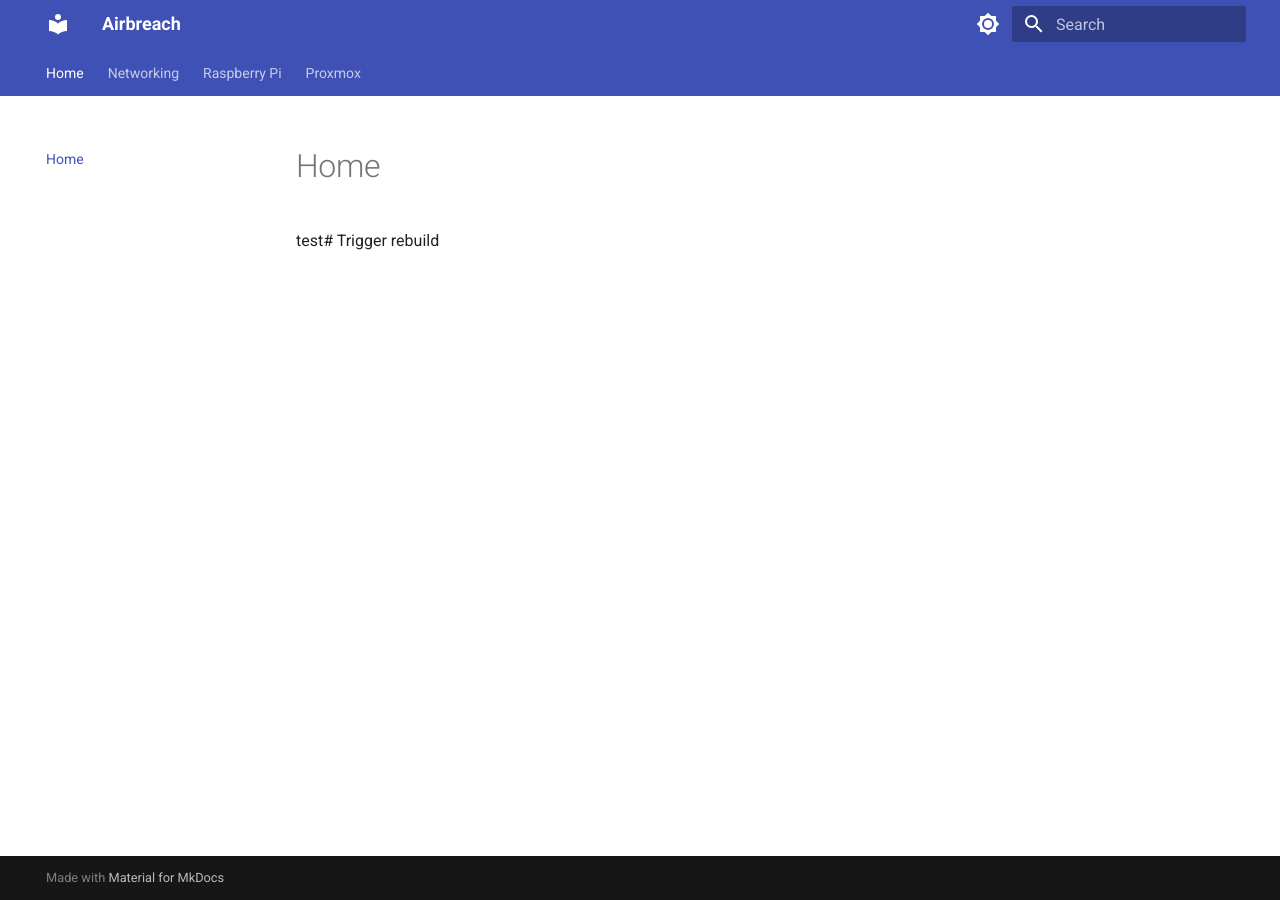
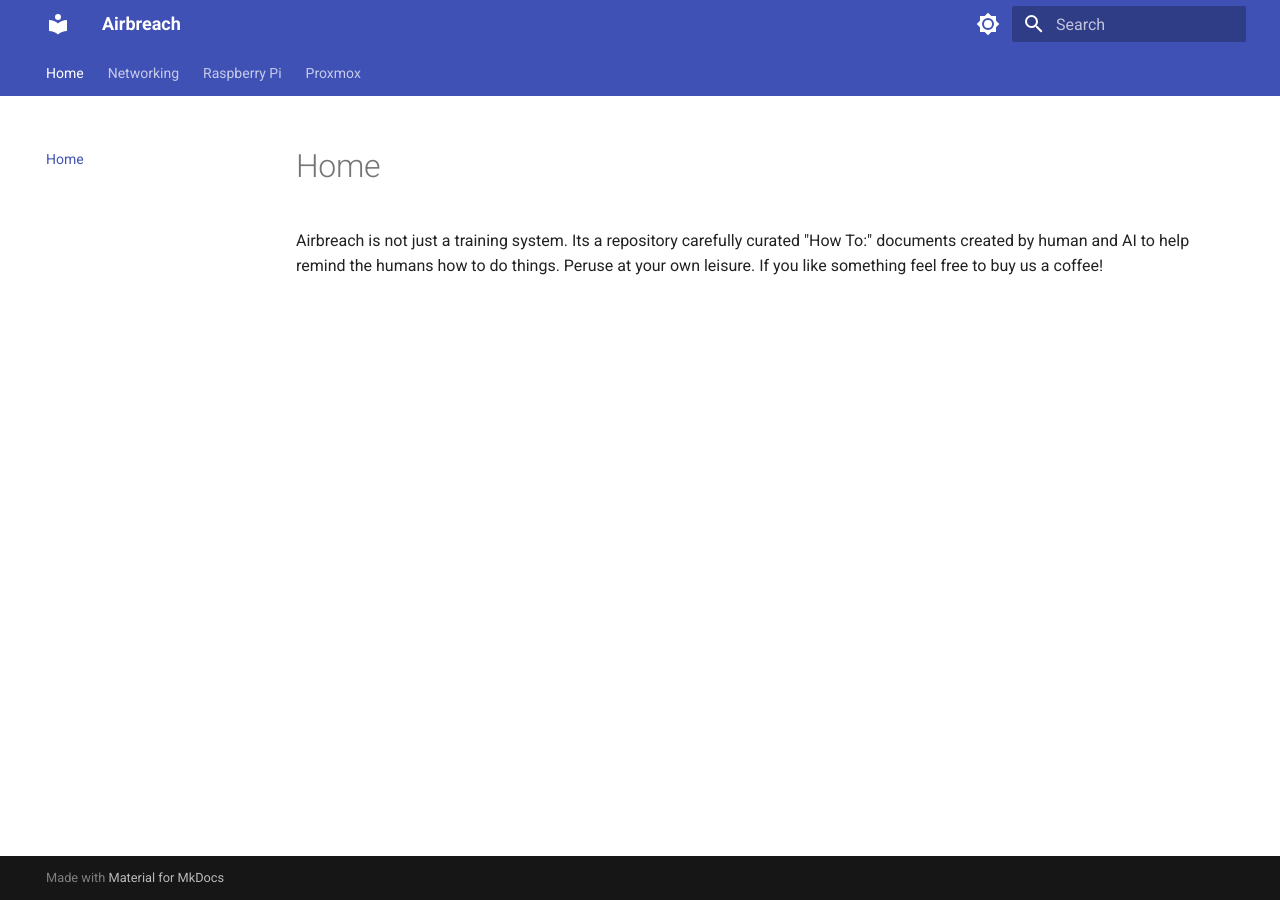
Before and after one commit to DirtyOptics/airbreach, an MkDocs documentation site: the page built from docs/index.md, in a window 1280 px wide. Built offline with MkDocs 1.6.1 and Material for MkDocs 9.7.7, drawn with Linux system fonts in a browser that asks for light colours.

Commit message:
vault backup: 2025-10-17 13:21:09

```diff
--- a/docs/index.md
+++ b/docs/index.md
@@ -1 +1 @@
-test# Trigger rebuild
+Airbreach is not just a training system. Its a repository carefully curated "How To:" documents created by human and AI to help remind the humans how to do things. Peruse at your own leisure. If you like something feel free to buy us a coffee!
```
